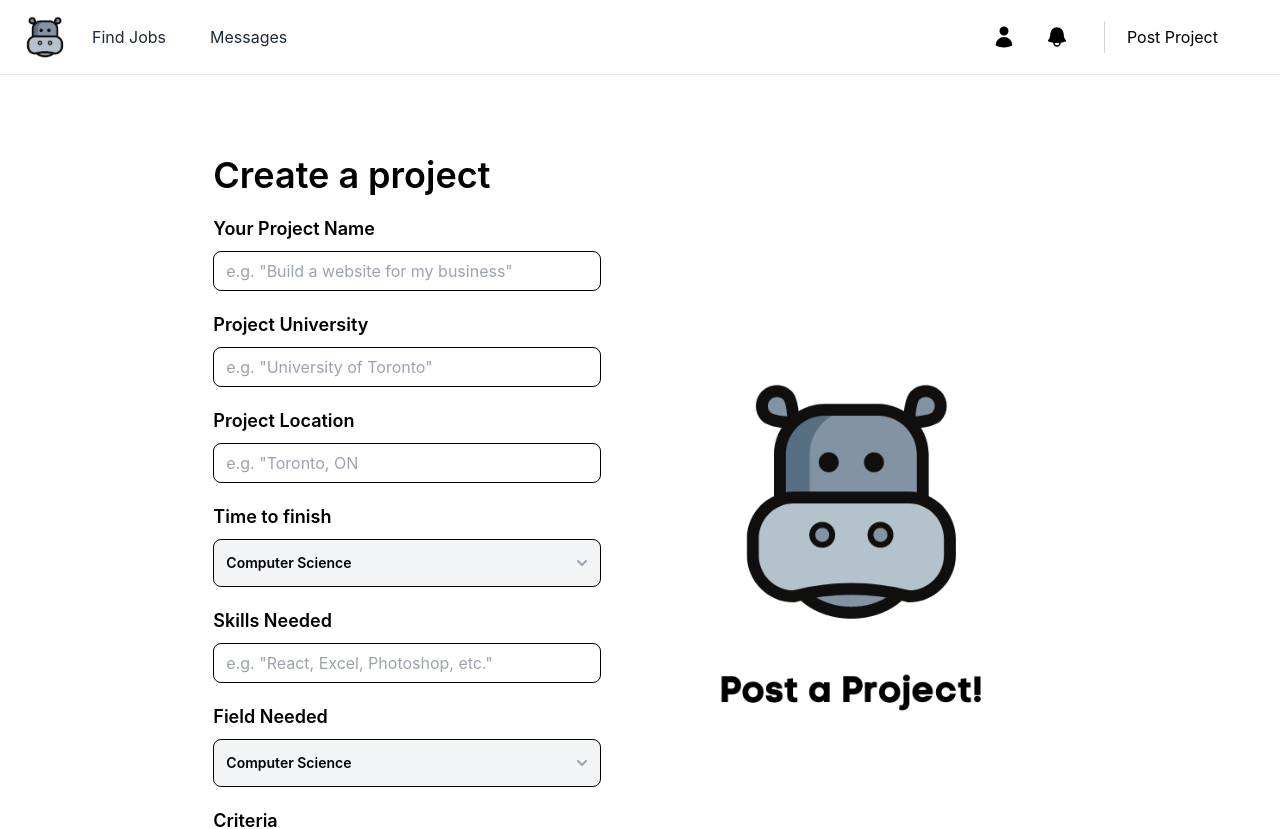
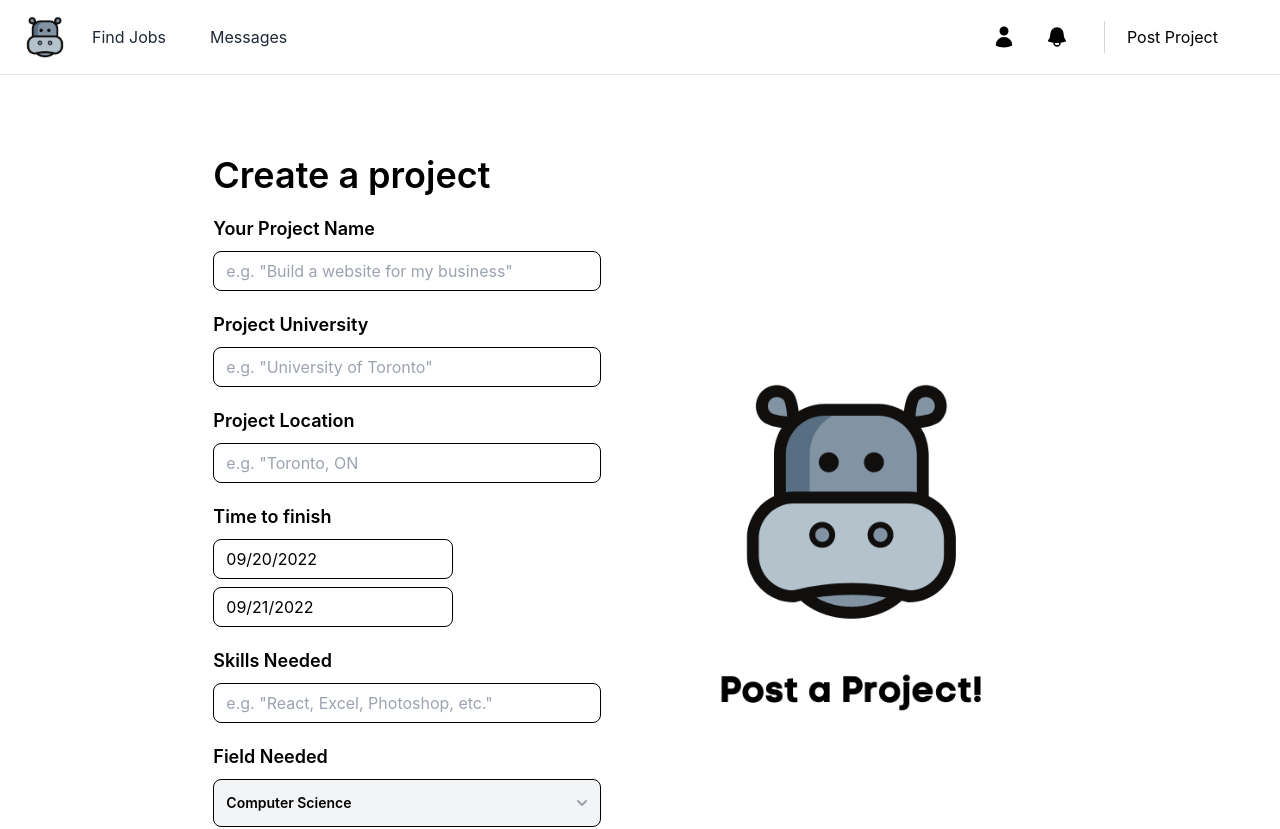
Before and after one commit to biahudaom/SWP-front-end-clone, a Next.js app: page /postjob in a window 1280 px wide. Shown: the top 829 px of the page. Built offline with nearby package versions, Linux system fonts and the light colour scheme.

Commit message:
Date Picker

```diff
--- a/package.json
+++ b/package.json
@@ -17,6 +17,7 @@
     "next": "12.3.0",
     "nprogress": "^0.2.0",
     "react": "18.2.0",
+    "react-datepicker": "^4.8.0",
     "react-dom": "18.2.0",
     "react-icons": "^4.4.0"
   },
@@ -24,6 +25,7 @@
     "@types/node": "18.7.16",
     "@types/nprogress": "^0.2.0",
     "@types/react": "18.0.19",
+    "@types/react-datepicker": "^4.4.2",
     "@types/react-dom": "18.0.6",
     "autoprefixer": "^10.4.9",
     "caniuse-lite": "1.0.30001393",
--- a/pages/postjob.tsx
+++ b/pages/postjob.tsx
@@ -1,17 +1,14 @@
 import React from 'react';
 import Image from 'next/image';
 import { Fragment, useState } from 'react';
-import { Listbox, Transition, Combobox } from '@headlessui/react';
+import { Listbox, Transition } from '@headlessui/react';
 import { CheckIcon, ChevronDownIcon } from '@heroicons/react/solid';
+import DatePicker, { CalendarContainerProps } from 'react-datepicker';
+import { addDays } from 'date-fns';
+
+import 'react-datepicker/dist/react-datepicker.css';
 
 function Postjob() {
-  const people = [
-    { id: 1, name: 'Computer Science', unavailable: false },
-    { id: 2, name: 'Information Technology', unavailable: false },
-    { id: 3, name: 'Electrical Engineering', unavailable: false },
-    { id: 4, name: 'Mechanical Engineering', unavailable: true },
-    { id: 5, name: 'Chemical Engineering', unavailable: false },
-  ];
   const fields = [
     { id: 1, name: 'Computer Science', unavailable: true },
     { id: 2, name: 'Information Technology', unavailable: false },
@@ -32,7 +29,8 @@ function Postjob() {
 
   const [selectedField, setSelectedField] = useState(fields[0]);
 
-  const [selected, setSelected] = useState(people[0]);
+  const [startDate, setStartDate] = useState(new Date());
+  const [endDate, setEndDate] = useState(addDays(new Date(), 1));
 
   return (
     <div className="flex justify-center mt-20">
@@ -69,61 +67,25 @@ function Postjob() {
           </div>
           <div>
             <h1>Time to finish </h1>
-            <Listbox value={selected} onChange={setSelected}>
-              <div className="relative bg-gray-100 flex justify-start items-center border border-black rounded-lg h-12 w-full xl:w-11/12 mt-2">
-                <Listbox.Button className="relative w-full bg-gray-100 cursor-default rounded-lg  py-2 pl-3 pr-10 text-left focus:outline-none focus-visible:border-indigo-500 focus-visible:ring-2 focus-visible:ring-white focus-visible:ring-opacity-75 focus-visible:ring-offset-2 focus-visible:ring-offset-orange-300 sm:text-sm">
-                  <span className="block truncate">{selected.name}</span>
-                  <span className="pointer-events-none absolute inset-y-0 right-0 flex items-center pr-2">
-                    <ChevronDownIcon
-                      className="h-5 w-5 text-gray-400"
-                      aria-hidden="true"
-                    />
-                  </span>
-                </Listbox.Button>
-                <Transition
-                  as={Fragment}
-                  leave="transition ease-in duration-100"
-                  leaveFrom="opacity-100"
-                  leaveTo="opacity-0"
-                >
-                  <Listbox.Options className="absolute top-12 mt-1 max-h-60 w-full overflow-auto rounded-md bg-white py-1 text-base shadow-lg ring-1 ring-black ring-opacity-5 focus:outline-none sm:text-sm">
-                    {people.map((person, personIdx) => (
-                      <Listbox.Option
-                        key={personIdx}
-                        className={({ active }) =>
-                          `relative cursor-default select-none py-2 pl-10 pr-4 flex justify-between ${
-                            active
-                              ? 'bg-amber-100 text-amber-900'
-                              : 'text-gray-900'
-                          }`
-                        }
-                        value={person}
-                      >
-                        {({ selected }) => (
-                          <>
-                            <span
-                              className={`block truncate ${
-                                selected ? 'font-medium' : 'font-normal'
-                              }`}
-                            >
-                              {person.name}
-                            </span>
-                            {selected ? (
-                              <span className="relative inset-y-0 left-0 flex items-center pl-3 text-amber-600">
-                                <CheckIcon
-                                  className="h-5 w-5 "
-                                  aria-hidden="true"
-                                />
-                              </span>
-                            ) : null}
-                          </>
-                        )}
-                      </Listbox.Option>
-                    ))}
-                  </Listbox.Options>
-                </Transition>
-              </div>
-            </Listbox>
+            <DatePicker
+              selected={startDate}
+              onChange={(date: Date) => setStartDate(date)}
+              selectsStart
+              startDate={startDate}
+              minDate={startDate}
+              endDate={endDate}
+              className="font-normal text-base border border-black rounded-lg h-10 w-full xl:w-11/12 mt-2 focus:outline-none focus:border-sky-500 focus:ring-sky-500 focus:ring-1 self-center  xl:col-span-3 focus:shadow-md pl-3"
+            />
+            <DatePicker
+              selected={endDate}
+              onChange={(date: Date) => setEndDate(date)}
+              selectsEnd
+              startDate={addDays(startDate, 1)}
+              endDate={endDate}
+              maxDate={addDays(new Date(), 100)}
+              minDate={startDate}
+              className="font-normal text-base border border-black rounded-lg h-10 w-full xl:w-11/12 mt-2 focus:outline-none focus:border-sky-500 focus:ring-sky-500 focus:ring-1 self-center  xl:col-span-3 focus:shadow-md pl-3"
+            />
           </div>
           <div>
             <h1>Skills Needed</h1>
```
Also changed, not shown: 1 other file (tests, documents, lock files or other folders).
